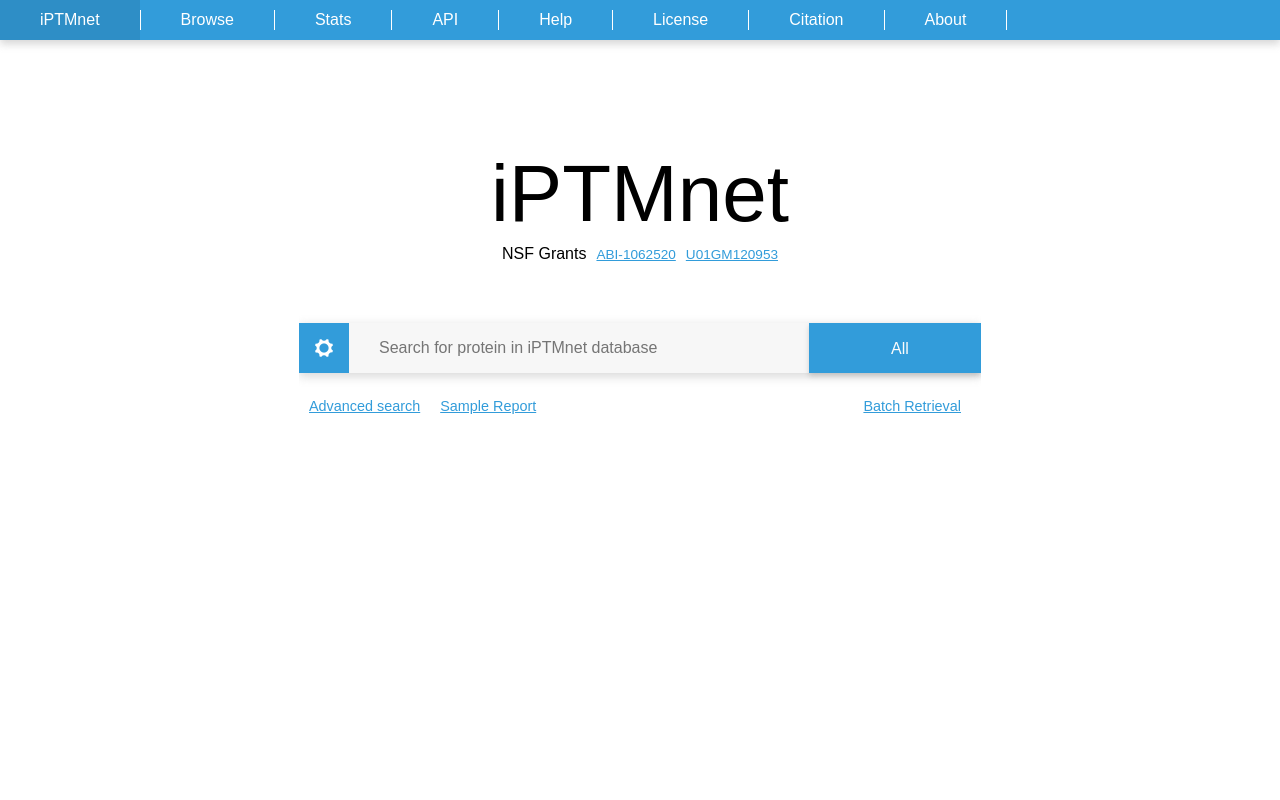
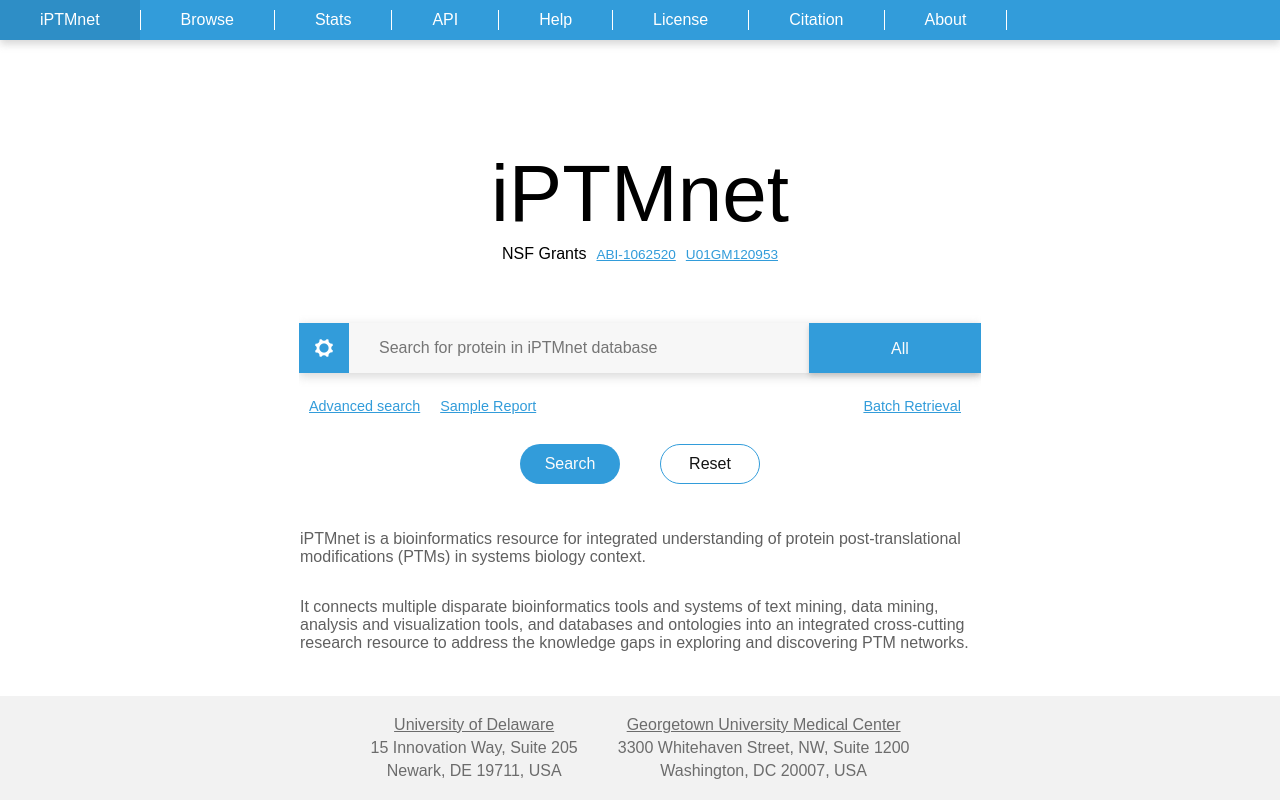
Before and after one commit to udel-cbcb/iPTMnet-Frontend, a React (Create React App) app: page / in a window 1280 px wide. Built offline with nearby package versions, Linux system fonts and the light colour scheme; what json2typescript would draw is missing.

Commit message:
Footer layout done

```diff
--- a/public/index.html
+++ b/public/index.html
@@ -21,24 +21,23 @@
     -->
     <title>iPTMnet</title>
   </head>
-  <body>
+  <body style="margin: 0;height: 100%;" >
     <noscript>
       You need to enable JavaScript to run this app.
     </noscript>
-    <div id="root"></div>
-    <!--
-      This HTML file is a template.
-      If you open it directly in the browser, you will see an empty page.
+    <div id="root" style="margin: 0;height: 100%;" ></div>
 
-      You can add webfonts, meta tags, or analytics to this file.
-      The build step will place the bundled scripts into the <body> tag.
-
-      To begin the development, run `npm start` or `yarn start`.
-      To create a production bundle, use `npm run build` or `yarn build`.
-    -->
   </body>
 
   <style>
+
+    html {
+      height: 100%;
+    }
+
+    body {
+      min-height: 100%;
+    }
 
     @font-face {
         font-family: 'Ionicons'; /*a name to be used later*/
--- a/src/App.tsx
+++ b/src/App.tsx
@@ -19,7 +19,7 @@
 
   public render() {
     return (
-      <div>
+      <div style={{margin: 0,height: "100%"}} >
         <Route path="/" exact={true} component={Home} />
         <Route path="/browse" exact={true} component={Browse} />
         <Route path="/statistics" exact={true} component={Statistics} />
--- a/src/pages/Home.tsx
+++ b/src/pages/Home.tsx
@@ -2,6 +2,7 @@
 import { css,StyleSheet,minify } from 'aphrodite';
 import Navbar from '../views/Navbar';
 import Search from 'src/views/Search';
+import Footer from '../views/Footer';
 
 minify(false);
 
@@ -39,9 +40,25 @@
 
             <Search />
 
+            <div id="info" className={css(styles.info)}  >
+                <p>
+                  iPTMnet is a bioinformatics resource for integrated understanding of protein post-translational
+                  modifications (PTMs) in systems biology context.
+                </p>
+                <p>
+                  It connects multiple disparate bioinformatics tools and systems of text mining,
+                  data mining, analysis and visualization tools, and databases and ontologies into an integrated cross-cutting
+                  research resource to address the knowledge gaps in exploring and discovering PTM networks.
+                </p>
+            </div>
 
           </div>
+
+          <div id="filer" className={css(styles.filer)} />
+
         </div>
+
+        <Footer />
 
       </div>
     );
@@ -50,7 +67,7 @@
 
 const styles = StyleSheet.create({
   page : {
-    minHeight: "100%",
+    height: "100%",
     display: "flex",
     flexDirection: "column",
     alignItems: "center",
@@ -107,6 +124,21 @@
     }
   },
 
+  info: {
+    display: "flex",
+    width: 680,
+    marginTop: 30,
+    flexDirection: "column",
+    alignItems: "center",
+    fontSize: "1em",
+    color: "#606060ff"
+  },
+
+
+  filer: {
+    alignSelf: "stretch"
+  }
+
 
 
 
--- /dev/null
+++ b/src/views/Footer.tsx
@@ -0,0 +1,83 @@
+import * as React from 'react';
+import { css, StyleSheet } from 'aphrodite';
+
+class Footer extends React.Component {
+
+    public render() {
+        return (
+            <div id="footer" className={css(styles.footer)}  >
+                <div id="div_ud" className={css(styles.ud)}>
+                    <a href="http://bioinformatics.udel.edu/" className={css(styles.link)} target="_"  >
+                        University of Delaware
+                    </a>
+                    <div style={{marginTop: 5}} >
+                        15 Innovation Way, Suite 205
+                    </div>
+                    <div style={{marginTop: 5}} >
+                        Newark, DE 19711, USA
+                    </div>
+                </div>
+
+                <div id="div_georgetown" className={css(styles.georgetown)}>
+                    <a href="http://gumc.georgetown.edu/" className={css(styles.link)} target="_"  >
+                        Georgetown University Medical Center
+                    </a>
+                    <div style={{marginTop: 5}} >
+                        3300 Whitehaven Street, NW, Suite 1200
+                    </div>
+                    <div style={{marginTop: 5}} >
+                        Washington, DC 20007, USA
+                    </div>
+                </div>
+
+            </div>
+        );
+    }
+
+}
+
+const styles = StyleSheet.create({
+    footer: {
+        alignSelf: "stretch",
+        backgroundColor: "#f2f2f2",
+        display: "flex",
+        flexDirection: "row",
+        alignItems: "center",
+        color: "#6c6c6cff",
+        padding: 10
+    },
+
+    ud: {
+        display: "flex",
+        flexDirection: "column",
+        alignItems: "center",
+        margin: "auto",
+        marginRight: 20,
+        marginTop: 10,
+        marginBottom: 10
+    },
+
+    link: {
+        ":link": {
+            color: "#6c6c6cff"
+        },
+        ":visited": {
+            color: "#6c6c6cff"
+        }
+    },
+
+    georgetown : {
+        display: "flex",
+        flexDirection: "column",
+        alignItems: "center",
+        margin: "auto",
+        marginLeft: 20,
+        marginTop: 10,
+        marginBottom: 10
+    }
+
+
+});
+
+
+export default Footer;
--- a/src/views/Search.tsx
+++ b/src/views/Search.tsx
@@ -17,7 +17,7 @@
 
     public render(){
         return (
-            <div>
+            <div id="div_search_container" className={css(styles.searchContainer)}  >
                 <SearchBox onSearchIconClick={this.onSearchBoxClicked} />
                 {(()=>{
                     if(this.state.isAdvancedVisisble){
@@ -39,6 +39,16 @@
                         Batch Retrieval
                     </a>
                 </div>
+
+                <div id="search_buttons" className={css(styles.searchButtonsContainer)} >
+                    <button id="btn_search" className={css(styles.searchButton)}  >
+                        Search
+                    </button>
+                    <button id="btn_reset" className={css(styles.resetButton)}  >
+                        Reset
+                    </button>
+                </div>
+
             </div>
 
 
@@ -52,6 +62,13 @@
 }
 
 const styles = StyleSheet.create({
+
+    searchContainer: {
+        display: "flex",
+        flexDirection: "column",
+        alignItems: "stretch"
+    },
+
     misc: {
         display: "flex",
         flexDirection: "row",
@@ -89,6 +106,53 @@
         ":visited": {
             color: "#329CDA"
         }
+    },
+
+    searchButtonsContainer : {
+        display: "flex",
+        flexDirection: "row",
+        alignSelf: "center",
+        marginTop: 30
+    },
+
+    searchButton : {
+        backgroundColor: "#329CDA",
+        width: 100,
+        fontSize: "1em",
+        paddingTop: 10,
+        paddingBottom: 10,
+        borderStyle: "none",
+        borderRadius: 25,
+        color: "#fbfbfb",
+        ":focus": {
+            outline: "none"
+        },
+        ":hover": {
+            cursor: ":pointer",
+            backgroundColor: "#258ecbff"
+        }
+    },
+
+    resetButton : {
+        backgroundColor: "transparent",
+        width: 100,
+        fontSize: "1em",
+        paddingTop: 10,
+        paddingBottom: 10,
+        marginLeft: 40,
+        borderStyle: "solid",
+        borderColor: "#329CDA",
+        borderRadius: 25,
+        borderWidth: 1,
+        color: "#131313ff",
+        ":focus": {
+            outline: "none"
+        },
+        ":hover": {
+            cursor: "pointer",
+            color: "#fbfbfb",
+            backgroundColor: "#329cda94"
+        }
     }
 
 })
```
